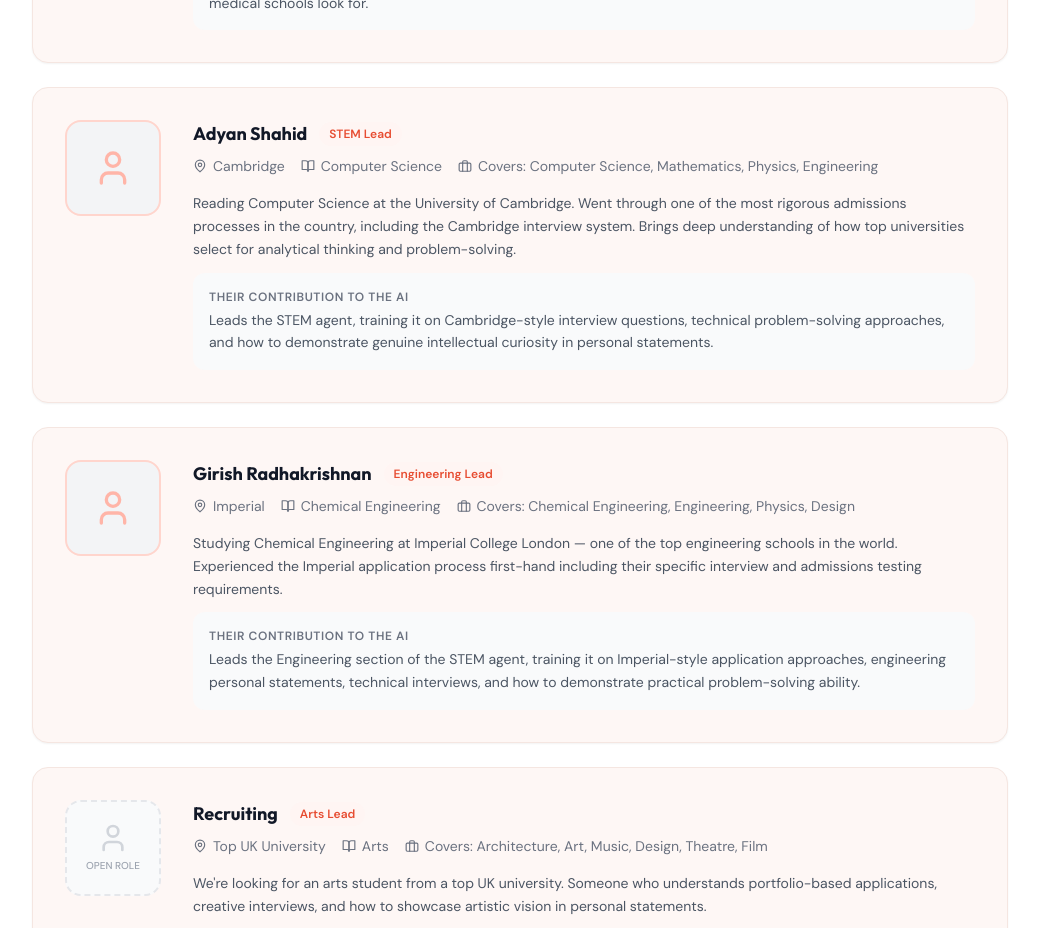
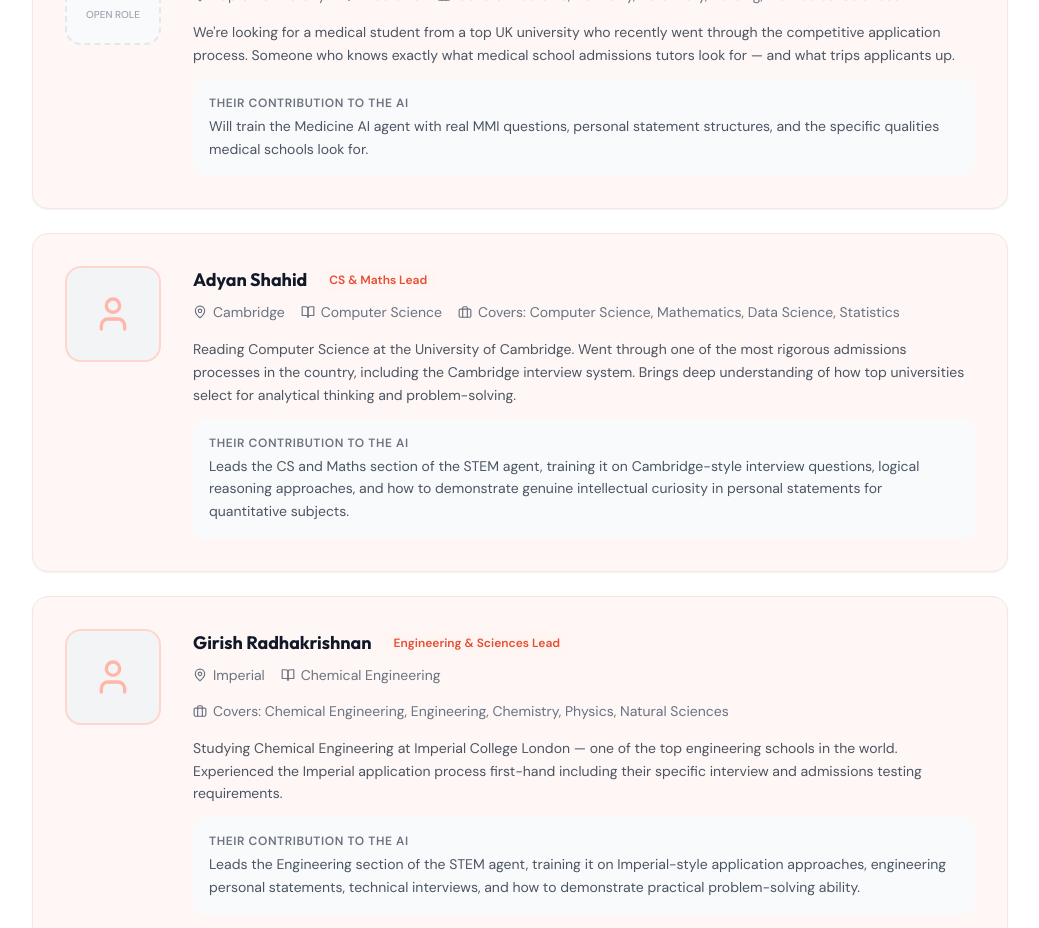
Before and after one commit to ShreyV13/myunioffer-frontend, a React (Vite) app: page /about in a window 1280 px wide. Shown: the part 1460-2388 px from the top of the page, without its empty margins (120-1159 px from the left). Built offline with nearby package versions, Linux system fonts and the light colour scheme; no server answers.

Commit message:
Fix: mobile banner overlap (sticky nav), separate Adyan CS/Maths from Girish Engineering/Sciences, add 'we got lucky' story, Stripe security on pricing

```diff
--- a/src/pages/About.jsx
+++ b/src/pages/About.jsx
@@ -40,18 +40,18 @@ export default function About() {
       name: "Adyan Shahid",
       uni: "Cambridge",
       course: "Computer Science",
-      role: "STEM Lead",
-      subjects: "Computer Science, Mathematics, Physics, Engineering",
+      role: "CS & Maths Lead",
+      subjects: "Computer Science, Mathematics, Data Science, Statistics",
       bio: "Reading Computer Science at the University of Cambridge. Went through one of the most rigorous admissions processes in the country, including the Cambridge interview system. Brings deep understanding of how top universities select for analytical thinking and problem-solving.",
-      contribution: "Leads the STEM agent, training it on Cambridge-style interview questions, technical problem-solving approaches, and how to demonstrate genuine intellectual curiosity in personal statements.",
+      contribution: "Leads the CS and Maths section of the STEM agent, training it on Cambridge-style interview questions, logical reasoning approaches, and how to demonstrate genuine intellectual curiosity in personal statements for quantitative subjects.",
       confirmed: true
     },
     {
       name: "Girish Radhakrishnan",
       uni: "Imperial",
       course: "Chemical Engineering",
-      role: "Engineering Lead",
-      subjects: "Chemical Engineering, Engineering, Physics, Design",
+      role: "Engineering & Sciences Lead",
+      subjects: "Chemical Engineering, Engineering, Chemistry, Physics, Natural Sciences",
       bio: "Studying Chemical Engineering at Imperial College London — one of the top engineering schools in the world. Experienced the Imperial application process first-hand including their specific interview and admissions testing requirements.",
       contribution: "Leads the Engineering section of the STEM agent, training it on Imperial-style application approaches, engineering personal statements, technical interviews, and how to demonstrate practical problem-solving ability.",
       confirmed: true
@@ -101,6 +101,9 @@ export default function About() {
           </h1>
           <p className="text-gray-600 max-w-2xl mx-auto leading-relaxed">
             We remember the sleepless nights rewriting our personal statements for the tenth time. The anxiety before interviews. The feeling of "is this even good enough?" We went through it all — and came out the other side with offers from the UK's best universities. Now we've built the tool that would have made it so much easier.
+          </p>
+          <p className="text-gray-600 max-w-2xl mx-auto leading-relaxed mt-4">
+            We got lucky. We had incredible teachers who pushed us, spent hours with us perfecting every paragraph, and taught us what admissions tutors actually want to see. But even with that support, it was hard. Most students don't have that. We wished we'd had a mentor available whenever we needed one — so we built one. Everything our teachers taught us, every insight we gained from the application process, is now embedded in this AI.
           </p>
         </motion.div>
 
--- a/src/pages/Landing.jsx
+++ b/src/pages/Landing.jsx
@@ -27,8 +27,8 @@ export default function Landing() {
   const team = [
     { name: "Shrey Verma", role: "Founder & Humanities Lead", subject: "Economics, PPE, Politics, IR & Humanities", icon: "🎯", confirmed: true, uni: "LSE", course: "PPE" },
     { name: "Recruiting", role: "Medicine Lead", subject: "Medicine & Healthcare", icon: "🩺", confirmed: false },
-    { name: "Adyan Shahid", role: "STEM Lead", subject: "Maths & Computer Science", icon: "💻", confirmed: true, uni: "Cambridge", course: "Computer Science" },
-    { name: "Girish Radhakrishnan", role: "Engineering Lead", subject: "Engineering, Physics & Design", icon: "⚙️", confirmed: true, uni: "Imperial", course: "Chemical Engineering" },
+    { name: "Adyan Shahid", role: "CS & Maths Lead", subject: "Computer Science, Maths & Data Science", icon: "💻", confirmed: true, uni: "Cambridge", course: "Computer Science" },
+    { name: "Girish Radhakrishnan", role: "Engineering & Sciences Lead", subject: "Engineering, Chemistry & Physics", icon: "⚙️", confirmed: true, uni: "Imperial", course: "Chemical Engineering" },
     { name: "Recruiting", role: "Arts Lead", subject: "Architecture, Art & Design", icon: "🎨", confirmed: false },
   ];
 
@@ -58,13 +58,13 @@ export default function Landing() {
   return (
     <div className="min-h-screen bg-white">
       {/* Announcement Banner */}
-      <div className="bg-gray-900 text-white text-center py-2.5 px-4 text-sm font-medium">
-        <span className="text-coral-400">🚀 Launch Pricing</span> — early access discount available for a limited time.{' '}
+      <div className="bg-gray-900 text-white text-center py-2.5 px-6 text-sm font-medium">
+        <span className="text-coral-400">🚀 Launch Pricing</span> — early access discount available.{' '}
         <Link to="/pricing" className="underline hover:text-coral-300 transition-colors">See plans →</Link>
       </div>
 
       {/* Navigation */}
-      <nav className="fixed top-10 left-0 right-0 z-50 glass border-b border-gray-100">
+      <nav className="sticky top-0 z-50 glass border-b border-gray-100">
         <div className="max-w-6xl mx-auto px-6 py-4">
           <div className="flex items-center justify-between">
             <Link to="/" className="flex items-center gap-2.5">
@@ -115,7 +115,7 @@ export default function Landing() {
       </nav>
 
       {/* ==================== HERO ==================== */}
-      <section className="pt-40 pb-20 px-6 hero-pattern">
+      <section className="pt-20 pb-20 px-6 hero-pattern">
         <div className="max-w-5xl mx-auto text-center">
           <motion.div
             initial={{ opacity: 0, y: 20 }}
--- a/src/pages/Pricing.jsx
+++ b/src/pages/Pricing.jsx
@@ -429,9 +429,13 @@ export default function Pricing() {
               <Shield className="w-4 h-4 text-green-500" /> Cancel anytime, no contracts
             </span>
             <span className="flex items-center gap-2">
+              <Shield className="w-4 h-4 text-green-500" /> Secure payment via Stripe
+            </span>
+            <span className="flex items-center gap-2">
               <Clock className="w-4 h-4 text-green-500" /> Launch pricing — won't last forever
             </span>
           </div>
+          <p className="text-center text-xs text-gray-400 mt-4">All payments are processed securely through Stripe. We never see or store your card details. Full refunds available — just email support@myunioffer.com.</p>
         </motion.div>
 
         {/* Free tier reminder */}
```
